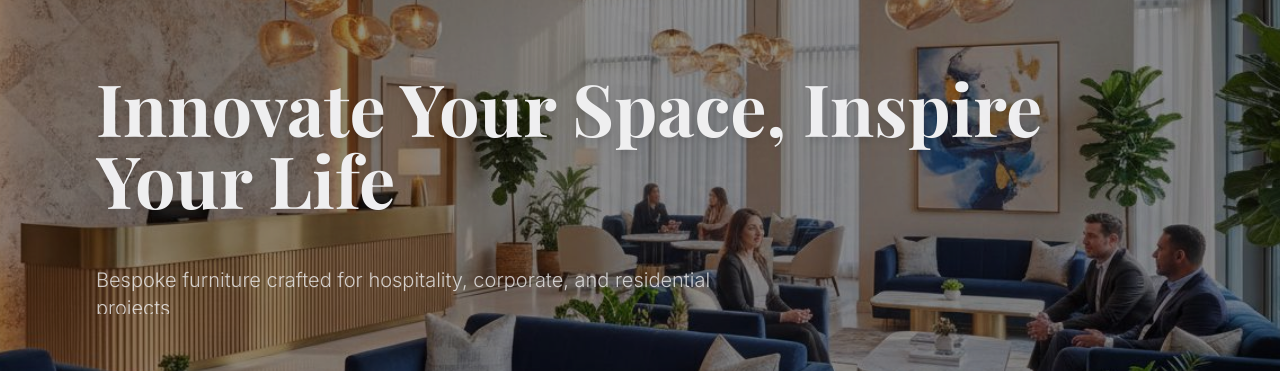
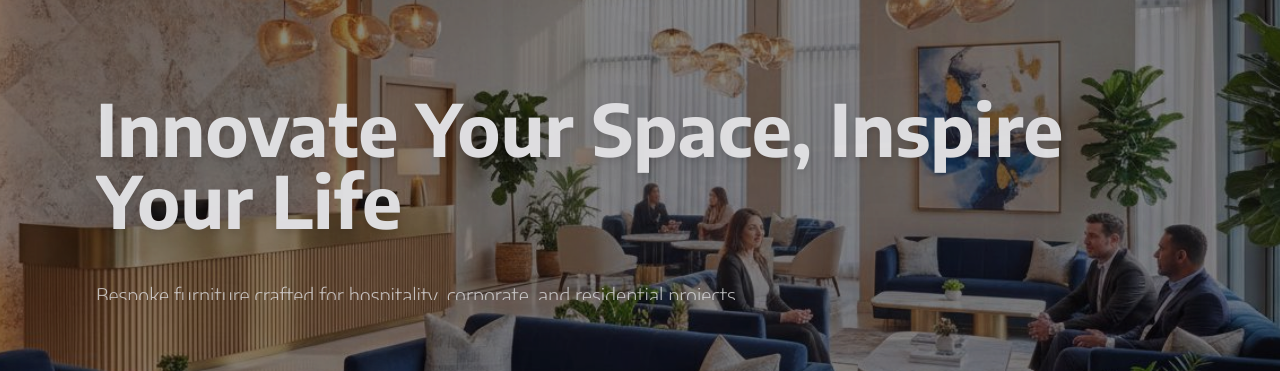
Before and after one commit to trisrjt/Hecate, a React (Vite) app: page / in a window 1280 px wide. Shown: the part 289-660 px from the top of the page. Built offline with nearby package versions, Linux system fonts and the light colour scheme; no server answers; the database is empty.

Commit message:
style: change entire typeface system and headings to Google Fonts Encode Sans

```diff
--- a/index.html
+++ b/index.html
@@ -7,6 +7,9 @@
     <title>Hecate Furniture | Premium Custom & Modular Furniture</title>
     <meta name="description" content="Specialist furniture supplier for the hospitality, corporate, and residential industry. Discover our high-quality custom contract furniture crafted with German precision." />
     <meta name="keywords" content="furniture, custom furniture, hospitality furniture, modular kitchen, office workstations, kolkata furniture, hecate" />
+    <link rel="preconnect" href="https://fonts.googleapis.com">
+    <link rel="preconnect" href="https://fonts.gstatic.com" crossorigin>
+    <link href="https://fonts.googleapis.com/css2?family=Encode+Sans:wght@300;400;500;600;700;800;900&display=swap" rel="stylesheet">
   </head>
   <body>
     <div id="root"></div>
--- a/src/index.css
+++ b/src/index.css
@@ -1,4 +1,4 @@
-@import url('https://fonts.googleapis.com/css2?family=Inter:wght@300;400;500;600;700&family=Playfair+Display:wght@400;500;600;700&display=swap');
+@import url('https://fonts.googleapis.com/css2?family=Encode+Sans:wght@300;400;500;600;700;800;900&display=swap');
 
 @tailwind base;
 @tailwind components;
@@ -12,12 +12,13 @@
 
 @layer base {
   body {
-    @apply bg-hecate-ivory font-sans text-hecate-text antialiased;
+    @apply bg-hecate-ivory text-hecate-text antialiased;
+    font-family: 'Encode Sans', sans-serif;
     background-color: #faf8f5;
   }
 
   h1, h2, h3, h4, h5, h6 {
-    @apply font-serif;
+    font-family: 'Encode Sans', sans-serif;
   }
 }
 
--- a/src/pages/Home.tsx
+++ b/src/pages/Home.tsx
@@ -311,7 +311,7 @@ export const Home: React.FC = () => {
                 }`}
               >
                 <ScrollReveal delay={idx * 0.15} duration={1.5} yOffset={25}>
-                  <Link to="/projects" className="block overflow-hidden relative mb-4 bg-hecate-cream aspect-[4/5]">
+                  <Link to="/projects" className="block overflow-hidden relative mb-4 bg-hecate-cream aspect-[4/3]">
                     <motion.img
                       whileHover={{ scale: 1.05 }}
                       transition={{ duration: 0.8, ease: [0.16, 1, 0.3, 1] }}
--- a/tailwind.config.js
+++ b/tailwind.config.js
@@ -19,8 +19,8 @@ export default {
         }
       },
       fontFamily: {
-        serif: ['Playfair Display', 'Georgia', 'serif'],
-        sans: ['Inter', 'system-ui', 'sans-serif'],
+        serif: ['Encode Sans', 'sans-serif'],
+        sans: ['Encode Sans', 'sans-serif'],
       },
       transitionTimingFunction: {
         'snappy': 'cubic-bezier(0.16, 1, 0.3, 1)',
```
